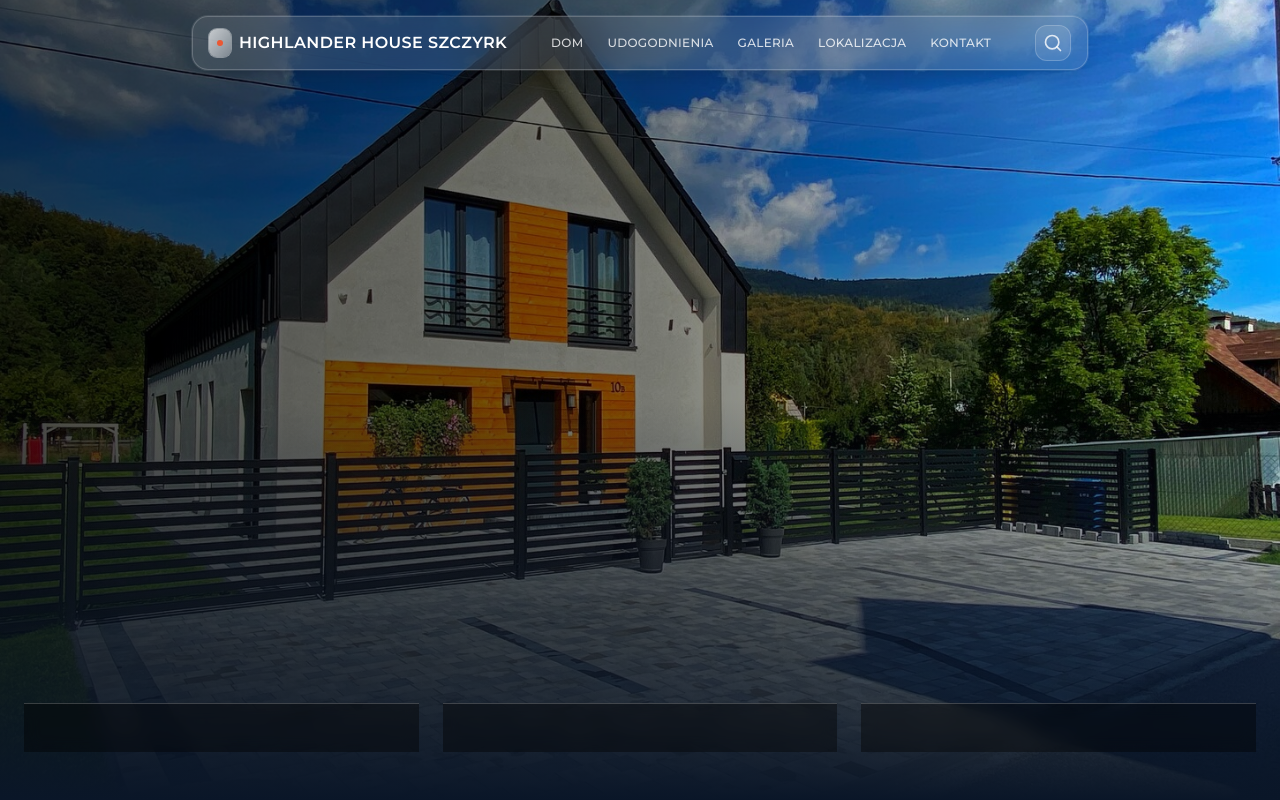
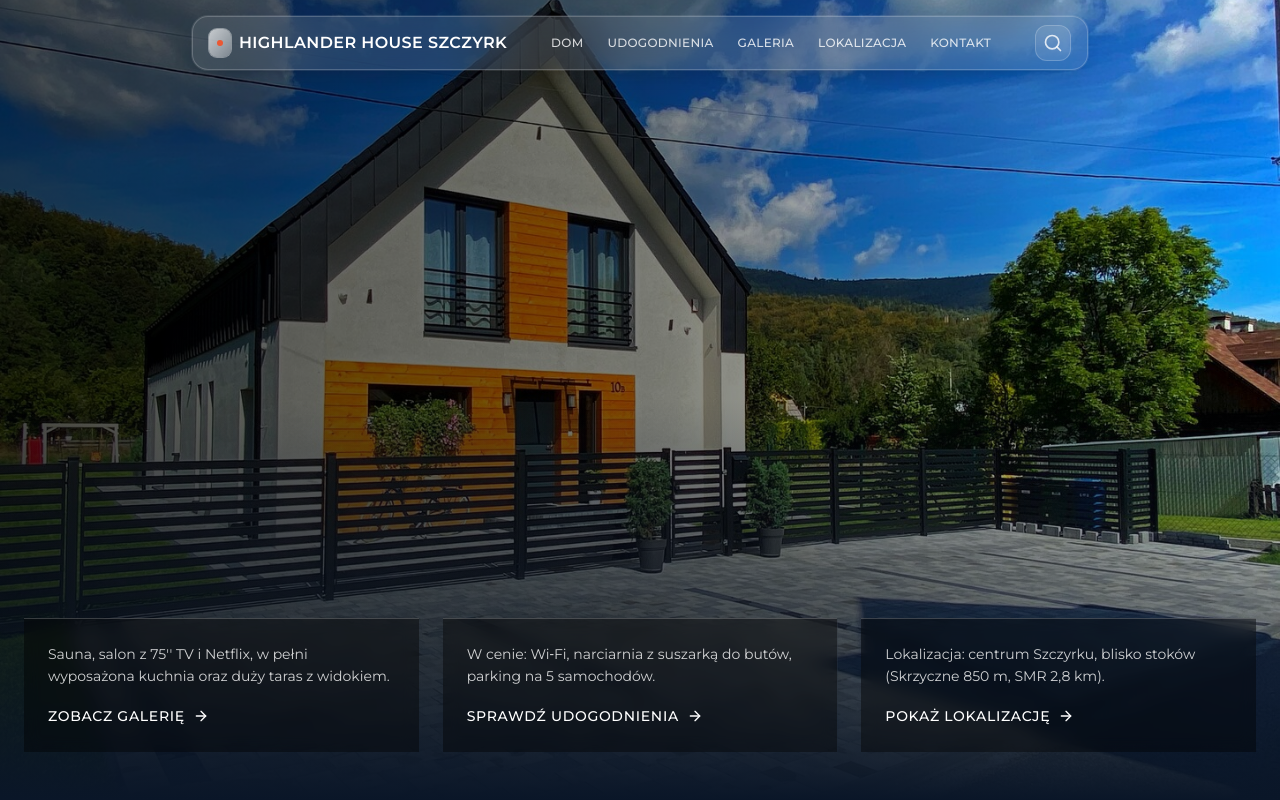
Before and after one commit to technikyvl/strona-dom, a Next.js app: page / in a window 1280 px wide. Shown: the top 800 px of the page. Built offline with nearby package versions, Linux system fonts and the light colour scheme.

Commit message:
Update hero-section.tsx

```diff
--- a/components/hero-section.tsx
+++ b/components/hero-section.tsx
@@ -39,8 +39,35 @@ export function HeroSection() {
         <div className="absolute bottom-12 left-6 right-6">
           <div className="container mx-auto">
             <div className="grid grid-cols-1 md:grid-cols-3 gap-6">
-              {[1, 2, 3].map((i) => (
-                <div key={i} className="bg-black/40 backdrop-blur-sm p-6 border-t border-white/20" />
+              {[
+                {
+                  text:
+                    "Sauna, salon z 75'' TV i Netflix, w pełni wyposażona kuchnia oraz duży taras z widokiem.",
+                  cta: "Zobacz galerię",
+                  href: "#galeria",
+                },
+                {
+                  text:
+                    "W cenie: Wi‑Fi, narciarnia z suszarką do butów, parking na 5 samochodów.",
+                  cta: "Sprawdź udogodnienia",
+                  href: "#udogodnienia",
+                },
+                {
+                  text:
+                    "Lokalizacja: centrum Szczyrku, blisko stoków (Skrzyczne 850 m, SMR 2,8 km).",
+                  cta: "Pokaż lokalizację",
+                  href: "#lokalizacja",
+                },
+              ].map((card, i) => (
+                <div key={i} className="bg-black/40 backdrop-blur-sm p-6 border-t border-white/20">
+                  <p className="text-white/80 text-sm mb-4 leading-relaxed">{card.text}</p>
+                  <a href={card.href} className="inline-flex">
+                    <button className="flex items-center gap-2 text-white text-sm font-medium uppercase tracking-wider hover:text-primary transition-all duration-300 hover:gap-3 group">
+                      {card.cta}
+                      <ArrowRight className="w-4 h-4 group-hover:translate-x-1 transition-transform duration-300" />
+                    </button>
+                  </a>
+                </div>
               ))}
             </div>
           </div>
```
